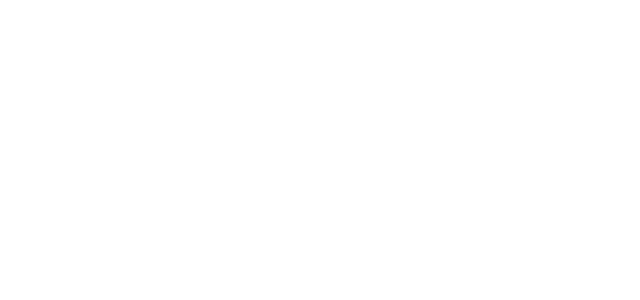
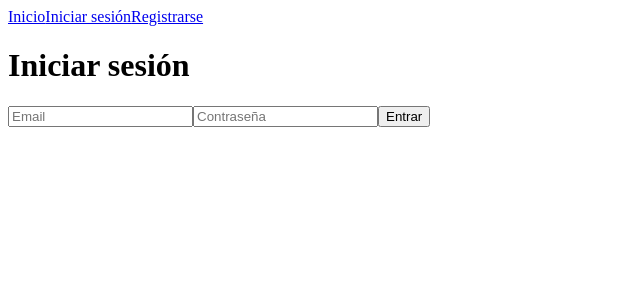
Before and after one commit to dpazbar29/centroliza-frontend, a Vue app: page /login in a window 1280 px wide. Before the commit this address had no page. Shown: the top 300 px of the page, without its empty margins (0-640 px from the left). Built offline with nearby package versions, Linux system fonts and the light colour scheme; no server answers.

Commit message:
Reestructuracion del proyecto frontend y conexion con el backend con los elementos basicos

```diff
--- a/src/App.vue
+++ b/src/App.vue
@@ -1,9 +1,33 @@
 <script setup>
-import { provide } from 'vue';
-import router from './router';
-provide('$router', router);
+import { useAuthStore } from '@/stores/auth'
+import { useRouter } from 'vue-router'
+
+const auth = useAuthStore()
+const router = useRouter()
+
+const handleLogout = () => {
+  auth.logout()
+  router.push({ name: 'home' })
+}
 </script>
 
 <template>
-  <router-view />
+  <div>
+    <header>
+      <router-link to="/">Inicio</router-link>
+      <template v-if="!auth.isAuthenticated">
+        <router-link to="/login">Iniciar sesión</router-link>
+        <router-link to="/register">Registrarse</router-link>
+      </template>
+      <template v-else>
+        <span>Hola, {{ auth.user?.name }}</span>
+        <router-link to="/dashboard">Panel</router-link>
+        <button @click="handleLogout">Salir</button>
+      </template>
+    </header>
+
+    <main>
+      <router-view />
+    </main>
+  </div>
 </template>
--- a/src/api/auth.js
+++ b/src/api/auth.js
@@ -1,6 +1,16 @@
 import axios from 'axios';
 
 const api = axios.create({
-  baseURL: '/api',        // Proxy → http://127.0.0.1:8000/api
+  baseURL: import.meta.env.VITE_API_BASE_URL || '/api',        // Proxy → http://127.0.0.1:8000/api
   withCredentials: true   // Sanctum cookies CSRF
 });
+
+api.interceptors.request.use(config => {
+  const token = localStorage.getItem('token')
+  if (token) {
+    config.headers.Authorization = `Bearer ${token}`
+  }
+  return config
+})
+
+export default api
--- a/src/router/index.js
+++ b/src/router/index.js
@@ -1,9 +1,42 @@
 import { createRouter, createWebHistory } from 'vue-router';
+import { useAuthStore } from '@/stores/auth';
+import Home from '@/views/Home.vue';
+import Login from '@/views/Login.vue';
+import Register from '@/views/Register.vue';
+import Dashboard from '@/views/Dashboard.vue';
 
 const routes = [
+  { path: '/', name: 'home', component: Home },
+  { path: '/login', name: 'login', component: Login, meta: { guestOnly: true } },
+  { path: '/register', name: 'register', component: Register, meta: { guestOnly: true } },
+  { path: '/dashboard', name: 'dashboard', component: Dashboard, meta: { requiresAuth: true } },
 ];
 
-export default createRouter({
+const router = createRouter({
   history: createWebHistory(),
-  routes
-});
+  routes,
+})
+
+router.beforeEach(async(to, from, next) => {
+  const auth = useAuthStore()
+
+  if (auth.token && !auth.user) {
+    try {
+      await auth.fetchMe()
+    } catch {
+      auth.logout()
+    }
+  }
+
+  if (to.meta.requiresAuth && !auth.isAuthenticated) {
+    return next({ name: 'login' })
+  }
+
+  if (to.meta.guestOnly && auth.isAuthenticated) {
+    return next({ name: 'dashboard' })
+  }
+
+  next()
+})
+
+export default router
--- /dev/null
+++ b/src/stores/auth.js
@@ -0,0 +1,31 @@
+import { defineStore } from 'pinia'
+import api from '@/api/auth'
+
+export const useAuthStore = defineStore('auth', {
+  state: () => ({
+    user: null,
+    token: localStorage.getItem('token') || null,
+  }),
+  getters: {
+    isAuthenticated: state => !!state.token,
+    role: state => state.user?.role || null,
+  },
+  actions: {
+    async login(credentials) {
+      const { data } = await api.post('/login', credentials)
+      this.token = data.token
+      this.user = data.user
+      localStorage.setItem('token', data.token)
+    },
+    async fetchMe() {
+      if (!this.token) return
+      const { data } = await api.get('/me')
+      this.user = data
+    },
+    logout() {
+      this.token = null
+      this.user = null
+      localStorage.removeItem('token')
+    },
+  },
+})
--- /dev/null
+++ b/src/views/Dashboard.vue
@@ -0,0 +1,5 @@
+<script setup>
+</script>
+
+<template>
+</template>
--- /dev/null
+++ b/src/views/Login.vue
@@ -0,0 +1,38 @@
+<script setup>
+import { ref } from 'vue'
+import { useRouter } from 'vue-router'
+import { useAuthStore } from '@/stores/auth'
+
+const email = ref('')
+const password = ref('')
+const loading = ref(false)
+const error = ref(null)
+
+const auth = useAuthStore()
+const router = useRouter()
+
+const submit = async () => {
+  loading.value = true
+  error.value = null
+  try {
+    await auth.login({ email: email.value, password: password.value })
+    router.push({ name: 'dashboard' })
+  } catch (e) {
+    error.value = 'Credenciales incorrectas o error de servidor'
+  } finally {
+    loading.value = false
+  }
+}
+</script>
+
+<template>
+  <div>
+    <h1>Iniciar sesión</h1>
+    <form @submit.prevent="submit">
+      <input v-model="email" type="email" placeholder="Email" required />
+      <input v-model="password" type="password" placeholder="Contraseña" required />
+      <button type="submit" :disabled="loading">Entrar</button>
+      <p v-if="error">{{ error }}</p>
+    </form>
+  </div>
+</template>
```
Also changed, not shown: src/stores/counter.js (deleted, +0 -12 lines).
